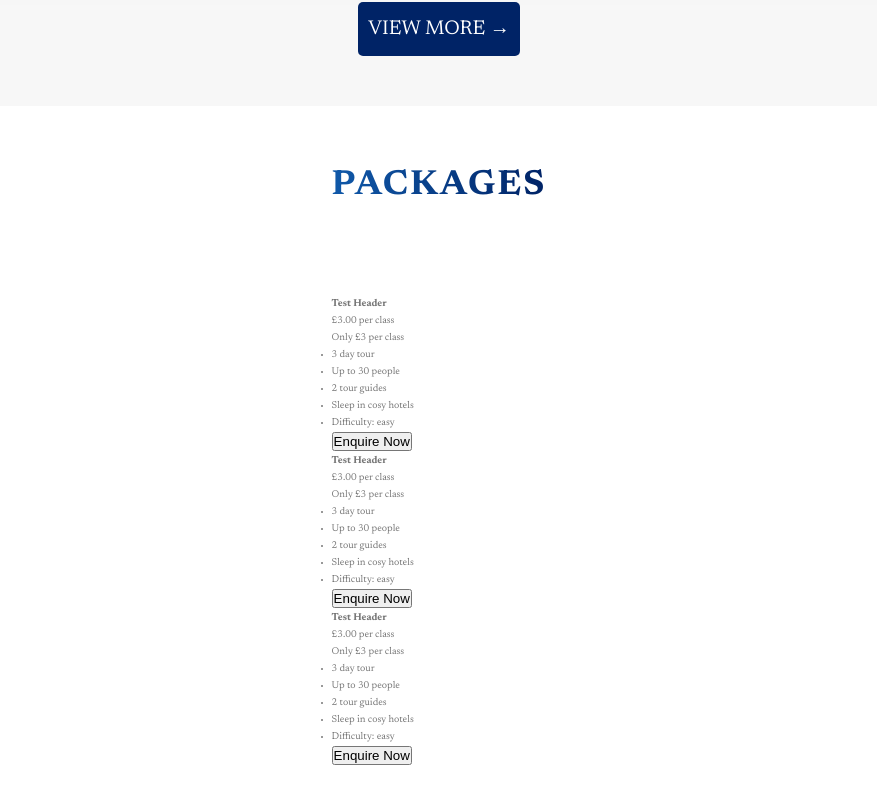
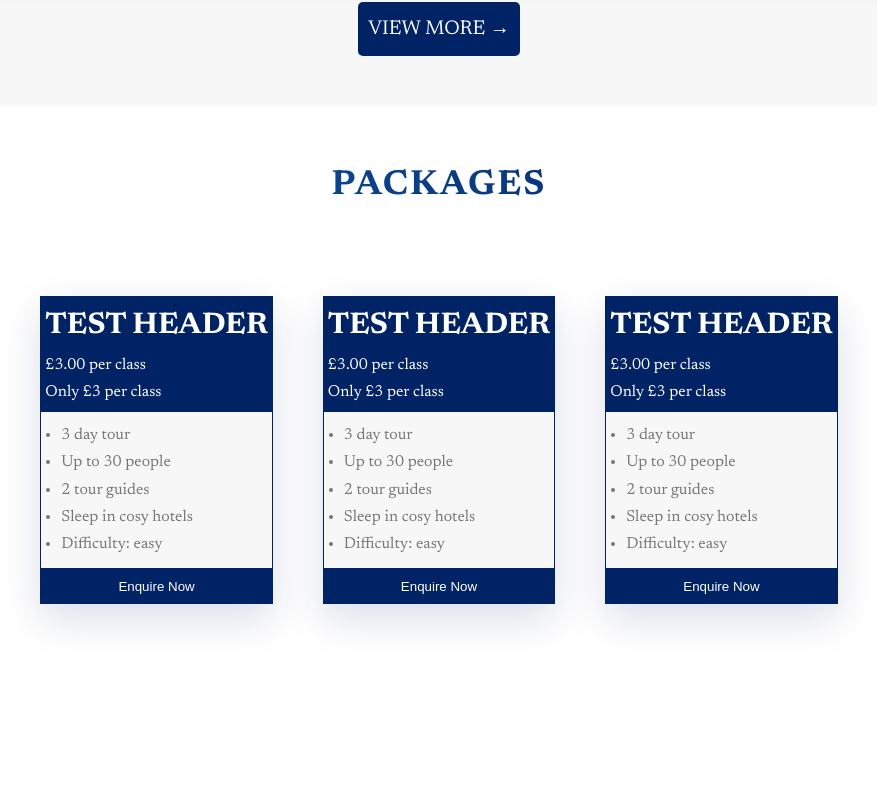
Before and after one commit to Talbekk/the-travelling-teacher, a React (Create React App) app: page / in a window 1280 px wide. Shown: the part 2742-3545 px from the top of the page, without its empty margins (201-1078 px from the left). After the commit the page ends 3406 px from the top, so only its background shows below. Built offline with nearby package versions, Linux system fonts and the light colour scheme.

Commit message:
adds basic packages content

```diff
--- a/src/App.css
+++ b/src/App.css
@@ -148,6 +148,31 @@ body {
   z-index: -1;
   transition: all .4s; }
 
+.card {
+  display: grid;
+  grid-template-rows: min-content 1fr min-content;
+  box-shadow: 0 1.5rem 4rem rgba(0, 35, 102, 0.15);
+  border-radius: 5px;
+  font-size: 1.6rem; }
+  .card__header {
+    background-color: #002366;
+    color: #fff;
+    padding: .5rem; }
+    .card__header--heading {
+      font-size: 3rem;
+      text-transform: uppercase; }
+  .card__details {
+    background-color: #f7f7f7;
+    border: 1px solid #002366; }
+    .card__details--list {
+      padding: 1rem 0 1rem 2rem; }
+  .card__btn {
+    background-color: #002366;
+    color: #fff;
+    border: none;
+    padding: 1rem;
+    cursor: pointer; }
+
 .composition {
   display: grid;
   grid-template-columns: repeat(3, 1fr);
@@ -249,6 +274,12 @@ body {
   grid-column-gap: 5rem;
   margin: 0 5rem; }
 
+.packages-content {
+  display: grid;
+  grid-template-columns: repeat(3, 1fr);
+  grid-column-gap: 5rem;
+  margin: 0 5rem; }
+
 .header {
   height: 95vh;
   display: grid;
--- a/src/components/main/Packages.js
+++ b/src/components/main/Packages.js
@@ -8,14 +8,14 @@ function Packages() {
             Packages
         </h2>
         <div className="packages-content">
-            <div class="card">
-                <div class="card__header">
-                    <h4 class="card__header--heading">Test Header</h4>
+            <div className="card">
+                <div className="card__header">
+                    <h4 className="card__header--heading">Test Header</h4>
                     <p className="card__heading--price">£3.00 per class</p>
                     <p className="card__heading--description">Only £3 per class</p>
                 </div>
-                <div class="card__details">
-                    <ul>
+                <div className="card__details">
+                    <ul className="card__details--list">
                         <li>3 day tour</li>
                         <li>Up to 30 people</li>
                         <li>2 tour guides</li>
@@ -23,16 +23,16 @@ function Packages() {
                         <li>Difficulty: easy</li>
                     </ul>
                 </div>
-                <button>Enquire Now</button>
+                <button className="card__btn">Enquire Now</button>
             </div>
-            <div class="card">
-                <div class="card__header">
-                    <h4 class="card__header--heading">Test Header</h4>
+            <div className="card">
+                <div className="card__header">
+                    <h4 className="card__header--heading">Test Header</h4>
                     <p className="card__heading--price">£3.00 per class</p>
                     <p className="card__heading--description">Only £3 per class</p>
                 </div>
-                <div class="card__details">
-                    <ul>
+                <div className="card__details">
+                    <ul className="card__details--list">
                         <li>3 day tour</li>
                         <li>Up to 30 people</li>
                         <li>2 tour guides</li>
@@ -40,16 +40,16 @@ function Packages() {
                         <li>Difficulty: easy</li>
                     </ul>
                 </div>
-                <button>Enquire Now</button>
+                <button className="card__btn">Enquire Now</button>
             </div>
-            <div class="card">
-                <div class="card__header">
-                    <h4 class="card__header--heading">Test Header</h4>
+            <div className="card">
+                <div className="card__header">
+                    <h4 className="card__header--heading">Test Header</h4>
                     <p className="card__heading--price">£3.00 per class</p>
                     <p className="card__heading--description">Only £3 per class</p>
                 </div>
-                <div class="card__details">
-                    <ul>
+                <div className="card__details">
+                    <ul className="card__details--list">
                         <li>3 day tour</li>
                         <li>Up to 30 people</li>
                         <li>2 tour guides</li>
@@ -57,7 +57,7 @@ function Packages() {
                         <li>Difficulty: easy</li>
                     </ul>
                 </div>
-                <button>Enquire Now</button>
+                <button className="card__btn">Enquire Now</button>
             </div>
         </div>
     </section>
--- /dev/null
+++ b/src/sass/components/_card.scss
@@ -0,0 +1,35 @@
+.card {
+    display: grid;
+    grid-template-rows: min-content 1fr min-content;
+    box-shadow: 0 1.5rem 4rem rgba($color-primary, .15);
+    border-radius: 5px;
+    font-size: $default-font-size;
+
+    &__header {
+        background-color: $color-primary;
+        color: $color-white;
+        padding: .5rem;
+
+        &--heading{
+            font-size: 3rem;
+            text-transform: uppercase;
+        }
+    }
+
+    &__details {
+        background-color: $color-grey-light-1;
+        border: 1px solid $color-primary;
+
+        &--list {
+            padding: 1rem 0 1rem 2rem;
+        }
+    }
+
+    &__btn {
+        background-color: $color-primary;
+        color: $color-white;
+        border: none;
+        padding: 1rem;
+        cursor: pointer;
+    }
+}
--- a/src/sass/layout/_components.scss
+++ b/src/sass/layout/_components.scss
@@ -15,3 +15,10 @@
     grid-column-gap: 5rem;
     margin: 0 5rem;
 }
+
+.packages-content {
+    display: grid;
+    grid-template-columns: repeat(3, 1fr);
+    grid-column-gap: 5rem;
+    margin: 0 5rem;
+}
--- a/src/sass/main.scss
+++ b/src/sass/main.scss
@@ -8,6 +8,7 @@
 @import "./base/utilities";
 
 @import "./components/button";
+@import "./components/card";
 @import "./components/composition";
 @import "./components/service-box";
 @import "./components/testimonials-review";
```
